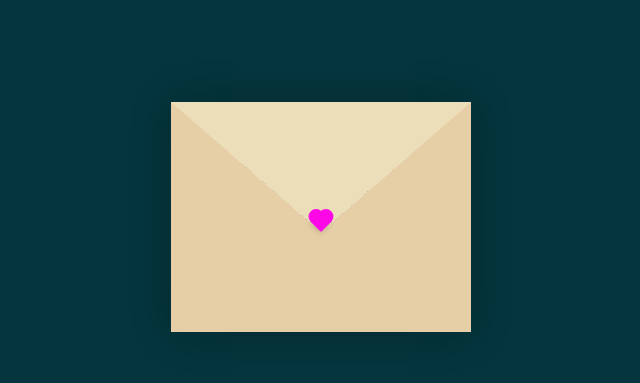
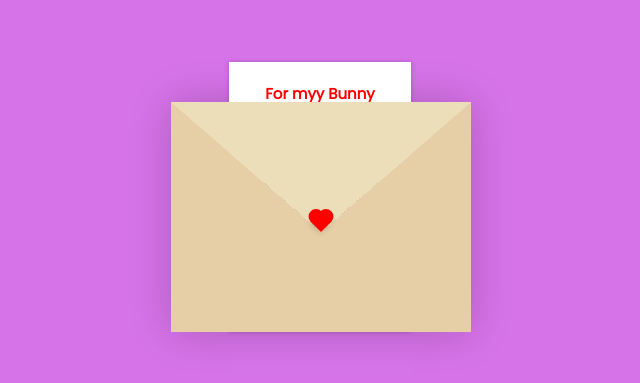
Before and after one commit to CodeLson/Suprise, a plain HTML site: page index.html in a window 1280 px wide. Shown: the part 183-566 px from the top of the page, without its empty margins (319-959 px from the left). Drawn offline with Linux system fonts and the light colour scheme.

Commit message:
Add files via upload

```diff
--- a/index.html
+++ b/index.html
@@ -13,12 +13,9 @@
             <div class="envelope">
                 <div class="letter">
                     <div class="text">
-                        <strong>Sanjuuu😭❤️</strong>
+                        <div class="bunny"> <b>For myy Bunny</b></div>
                         <p>
-                            You are my happiness, my heart’s desire,  the one that makes my heart beat fast. My love, my queen, I cannot think for a second without you in my mind. I cherish you, princess of beauty.Missing you is not just a habit but a deadly addiction. Missing you is not just a compulsion;.Missing you every second Sanjuuuuuuuuuuuuuuuuuu🙃💐
-
-
-                        </p>
+                            I want you to know how much I cherish every second we spend together, every laugh we share, and every trip we have been to💗😌. I am looking forward to further accomplishments, shared dreams, and travels. I appreciate you being an essential part of my life❤️.I cherish you, my best bunny💐Lotss off love myy bunnyy ❤️.My unconditional love for youu will always remain in my heart 😌.You are the one that makes me happy makes my face smile.😸Bunny you are as perfect as tulips during sunset🤍</p>
                     </div>
                 </div>
             </div>
--- a/style.css
+++ b/style.css
@@ -1,12 +1,17 @@
+@import url('https://fonts.googleapis.com/css2?family=Poppins&display=swap');
+
+*{
+    font-family: 'Poppins', sans-serif;
+}
 :root{
   --primary: #fff;
-  --bg-color: rgb(5, 53, 61);
+  --bg-color: #cb4ce4c7;
   --bg-envelope-color: #f5edd1;
   --envelope-tab: #ecdeb8;
   --envelope-cover: #e6cfa7;
   --shadow-color: rgba(0, 0, 0, 0.2);
   --txt-color: #444;
-  --heart-color: rgb(252, 8, 231);
+  --heart-color: red;
 }
 body{
   margin: 0;
@@ -58,7 +63,7 @@ body{
   right: 20%;
   bottom: 0;
   width: 54%;
-  height: 80%;
+  height: 100%;
   background: var(--primary);
   text-align: center;
   transition: all 1s ease-in-out;
@@ -69,8 +74,8 @@ body{
 .envelope > .letter > .text {
   font-family: 'Gill Sans', 'Gill Sans MT', Calibri, 'Trebuchet MS', sans-serif;
   color: var(--txt-color);
-  text-align: left;
-  font-size: 10px;
+  text-align: center;
+  font-size: 8.5px;
 }
 .heart {
   position: absolute;
@@ -113,3 +118,9 @@ body{
   transform: rotate(90deg);
   transition-delay: 0.4s;
 }
+.bunny{
+    font-size:15px;
+}
+.bunny b{
+    color: red;
+}
```
